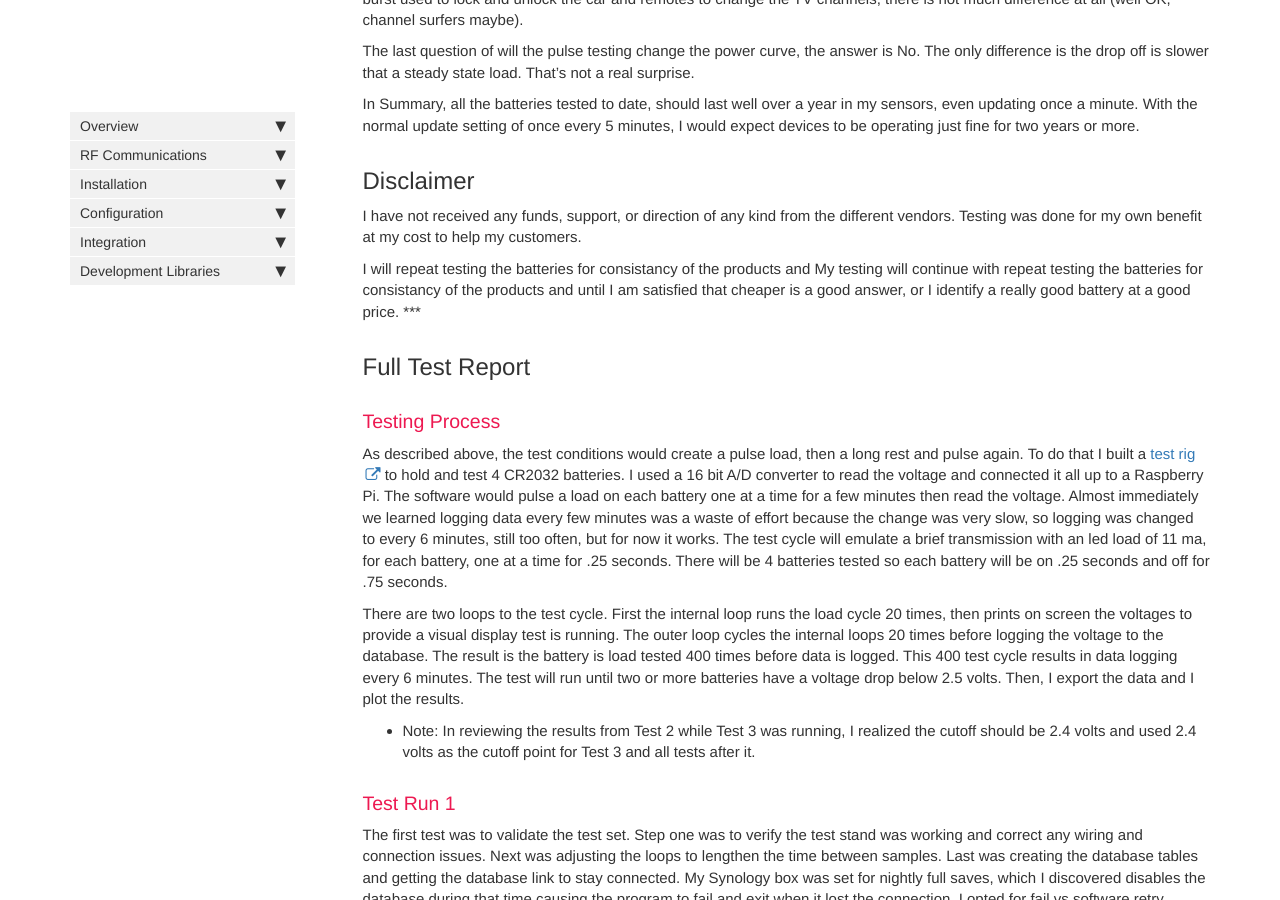
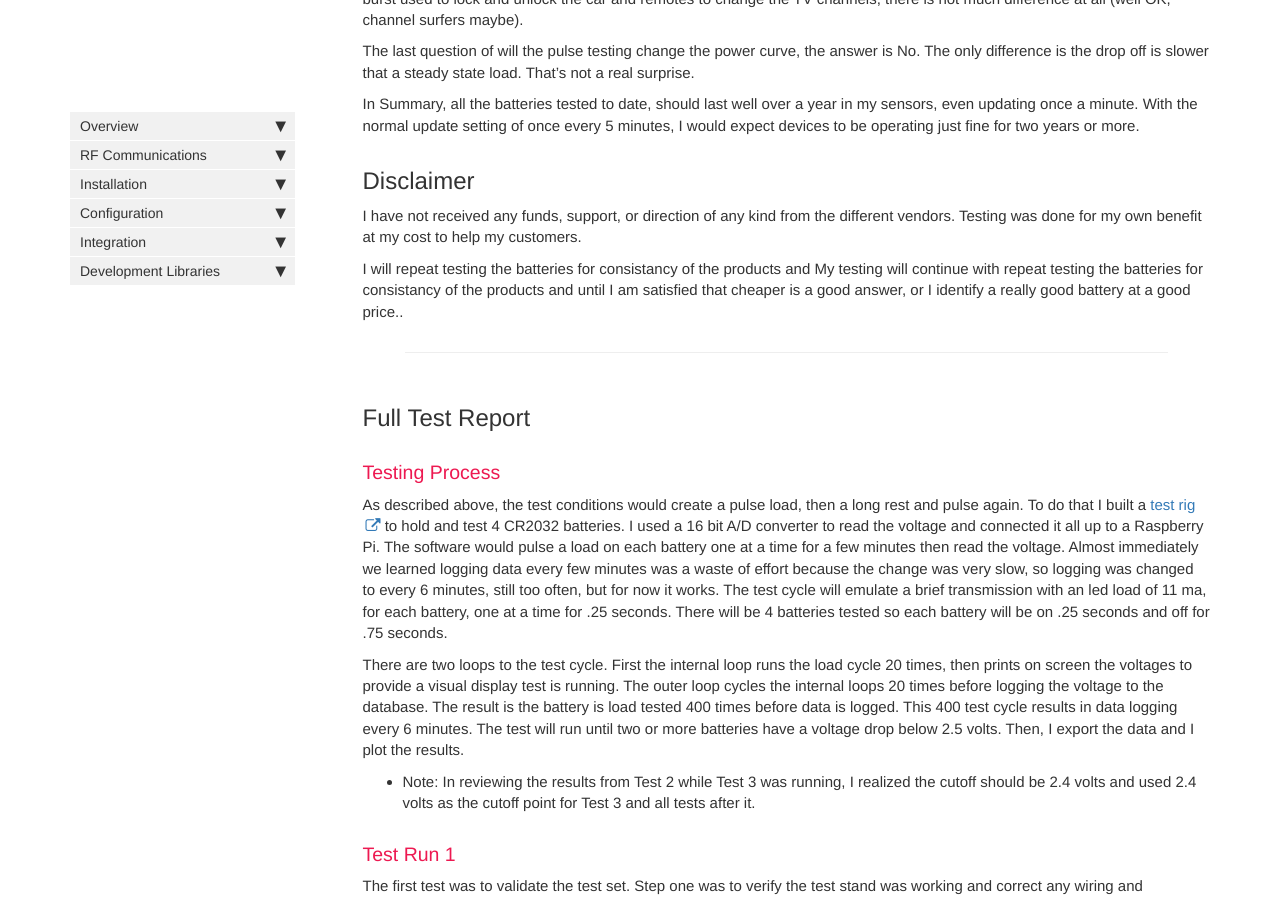
Before and after one commit to JemRF/RF-Documentation, a Jekyll site: the page built from pages/mydoc/cr2032_battery_testing.md, in a window 1280 px wide and 900 px high, scrolled down 2270 px. Built offline with Jekyll 4.4.1, drawn with Linux system fonts in a browser that asks for light colours; comment, search, counter and statistics services are not loaded.

Commit message:
JD-7 #comment fix horizonal line #inwork

```diff
--- a/pages/mydoc/cr2032_battery_testing.md
+++ b/pages/mydoc/cr2032_battery_testing.md
@@ -58,7 +58,8 @@ In Summary, all the batteries tested to date, should last well over a year in my
 I have not received any funds, support, or direction of any kind from the different vendors. Testing was done for my own benefit at my cost to help my customers.
 
 I will repeat testing the batteries for consistancy of the products and
-My testing will continue with repeat testing the batteries for consistancy of the products and until I am satisfied that cheaper is a good answer, or I identify a really good battery at a good price.
+My testing will continue with repeat testing the batteries for consistancy of the products and until I am satisfied that cheaper is a good answer, or I identify a really good battery at a good price..
+
 ***
 ## Full Test Report
 ### Testing Process
```
